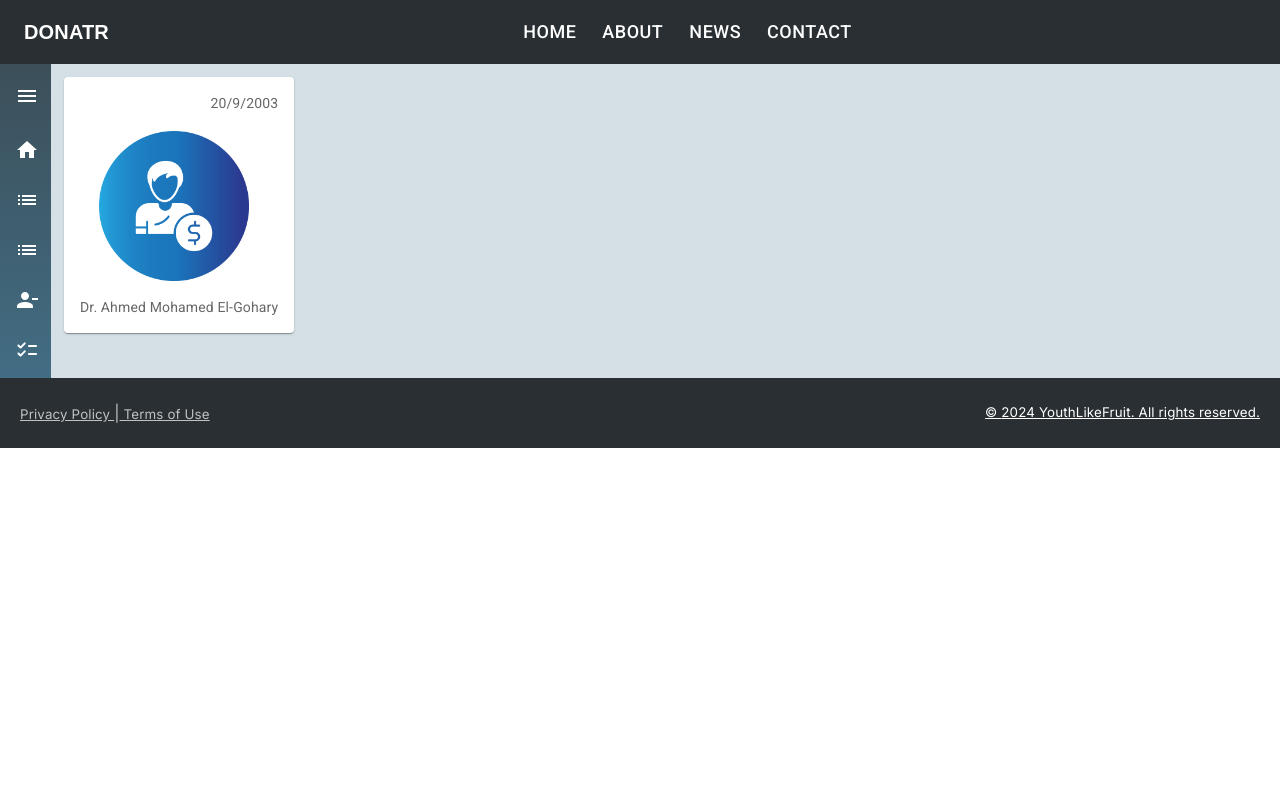
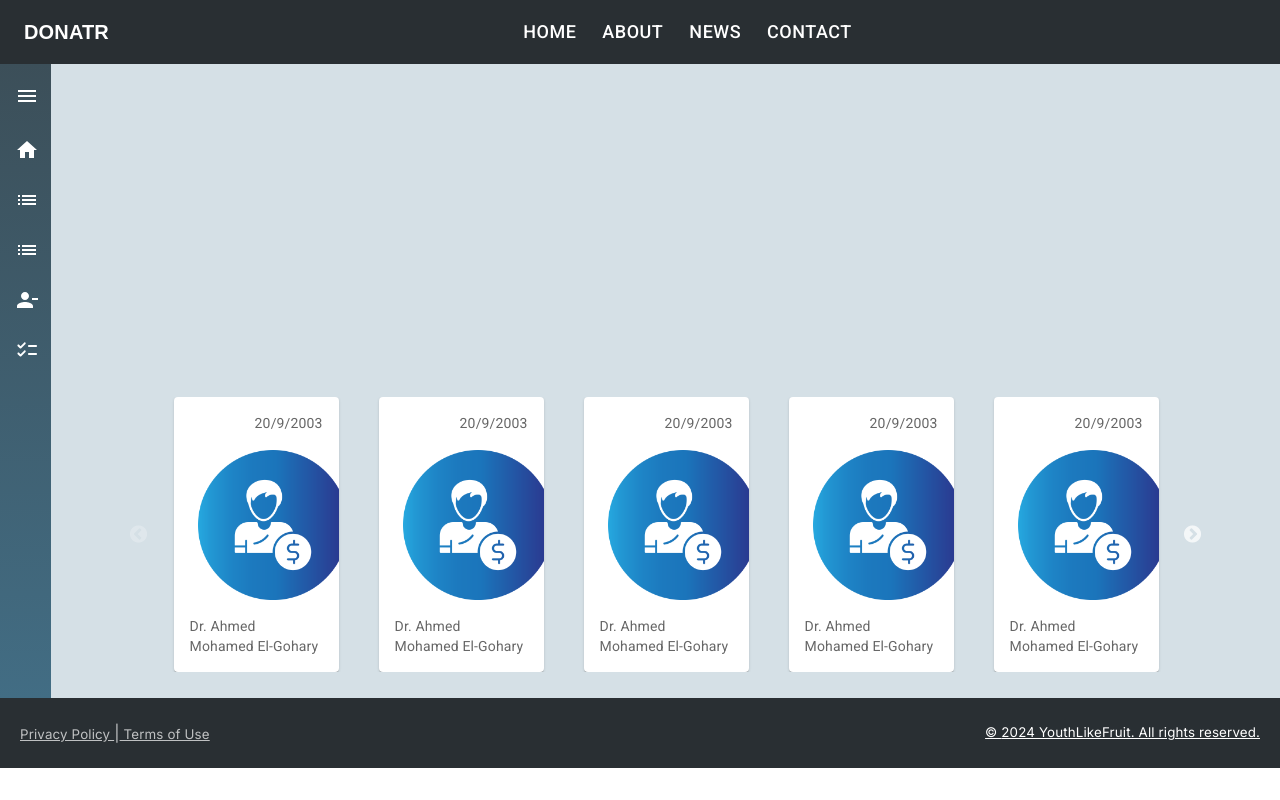
Before and after one commit to ahmedhussein107/DONATR, a React (Vite) app in the folder youth-like-fruits/: page /admin/donors-list in a window 1280 px wide. Built offline with nearby package versions, Linux system fonts and the light colour scheme.

Commit message:
added carousel

```diff
--- a/youth-like-fruits/package.json
+++ b/youth-like-fruits/package.json
@@ -21,8 +21,11 @@
     "react": "^18.2.0",
     "react-alice-carousel": "^2.9.1",
     "react-dom": "^18.2.0",
+    "react-multi-carousel": "^2.8.5",
     "react-router-dom": "^6.23.0",
+    "react-slick": "^0.30.2",
     "react-syntax-highlighter": "^15.5.0",
+    "slick-carousel": "^1.8.1",
     "styled-components": "^6.1.9"
   },
   "devDependencies": {
--- a/youth-like-fruits/src/AdminPage/DonorsList/DonorsList.jsx
+++ b/youth-like-fruits/src/AdminPage/DonorsList/DonorsList.jsx
@@ -3,21 +3,19 @@ import Footer from '../../Components/Footer/Footer'
 import SideBar from '../SideBar'
 import ElevateAppBar from '../../Components/ElevateAppBar/ElevateAppBar'
 import RequestCard from './RequestCard'
-
+import MyCarousel from './MyCarousel'
+import { height } from '@mui/system'
 
 function DonorsList() {
 
   return (
     <div className='container'>
-        <ElevateAppBar/>
-        <div style = {{display: 'flex' , flexDirection: 'row'}}>
-          <SideBar/>
-          <div style={{display : 'flex', flexDirection : 'column',marginTop :'1%', marginLeft :'1%'}}>
-            <RequestCard/>
-          </div>
-       </div>
-
-       <Footer/>
+      <ElevateAppBar/>
+      <div style = {{display: 'flex' , flexDirection: 'row' , minHeight: '10vh'}}>
+        <SideBar/>
+        <MyCarousel/>
+      </div>
+      <Footer/>
 
     </div>
   )
--- /dev/null
+++ b/youth-like-fruits/src/AdminPage/DonorsList/MyCarousel.jsx
@@ -0,0 +1,32 @@
+import React from 'react'
+import Carousel from 'react-multi-carousel';
+import RequestCard from './RequestCard'
+import 'react-multi-carousel/lib/styles.css';
+import "slick-carousel/slick/slick.css";
+import "slick-carousel/slick/slick-theme.css";
+import Slider from 'react-slick'
+
+export default function MyCarousel() {
+
+  const settings = {
+    dots: false,
+    infinite: false,
+    speed: 500,
+    slidesToShow: 5,
+    slidesToScroll: 1
+  };
+
+    return (
+      <div style={{maxWidth: '80%' , marginLeft: '8%' , marginTop: '26%' , marginBottom: '2%'}}>
+        <Slider {...settings}>
+        <RequestCard></RequestCard>
+        <RequestCard></RequestCard>
+        <RequestCard></RequestCard>
+        <RequestCard></RequestCard>
+        <RequestCard></RequestCard>
+        <RequestCard></RequestCard>
+        <RequestCard></RequestCard>
+        </Slider>
+      </div>
+    )
+}
--- a/youth-like-fruits/src/App.jsx
+++ b/youth-like-fruits/src/App.jsx
@@ -3,13 +3,9 @@ import Home from "./HomePage/Home"
 import LoginPage from "./Loginpage/LoginPage"
 import RegisterPage from "./RegisterPage/Register"
 import AdminPage from "./AdminPage/AdminPage"
-
-import ElevateAppBar from "./Components/ElevateAppBar/ElevateAppBar.jsx"
-import Footer from "./Components/Footer/Footer"
-import LeftSide from "./RegisterPage/Layouts/LeftSide.jsx"
 import OrganizationReg from "./RegisterPage/OrganizationReg.jsx"
 import DonorsList from "./AdminPage/DonorsList/DonorsList.jsx"
-import AccountManagement from "./AccountManagement/AccountManagement.jsx"
+import AccountManagement from "./AdminPage/AccountManagement/AccountManagement.jsx"
 
 
 function App() {
--- a/youth-like-fruits/src/index.css
+++ b/youth-like-fruits/src/index.css
@@ -54,3 +54,7 @@
   box-shadow: 0 0 10px rgba(0, 0, 0, 0.3);
   z-index: 1000; /* Ensure it's above the overlay */
 }
+
+.slick-slide > div {
+  margin: 0 20px;
+}
```
Also changed, not shown: youth-like-fruits/src/AdminPage/AccountManagement/AccountManagement.jsx (renamed from youth-like-fruits/src/AccountManagement/AccountManagement.jsx, +3 -4 lines), youth-like-fruits/src/AdminPage/AccountManagement/TransitionGroupExample.jsx (renamed from youth-like-fruits/src/AccountManagement/TransitionGroupExample.jsx), 1 other file (tests, documents, lock files or other folders).
